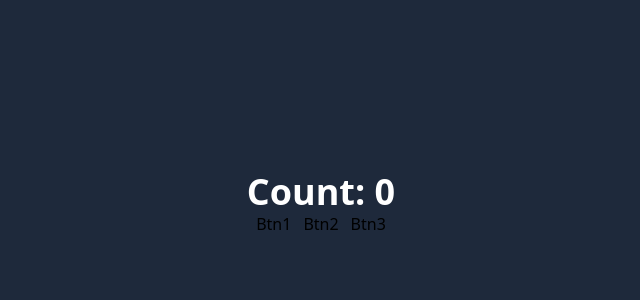
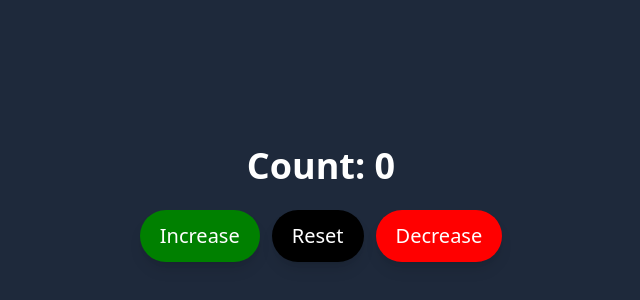
Before and after one commit to prashrijan/react-counter-app, a React app: page / in a window 1280 px wide. Shown: the part 196-496 px from the top of the page, without its empty margins (319-959 px from the left). Built offline with nearby package versions, Linux system fonts and the light colour scheme; the HTML template or start-up script is replaced by a standard one.

Commit message:
Button componenets ready

```diff
--- a/src/App.jsx
+++ b/src/App.jsx
@@ -1,15 +1,16 @@
 import React from "react";
 import { useState } from "react";
+import Button from "./Components/Button";
 
 const App = () => {
   let [count, setCount] = useState(0);
   return (
     <div className="wrapper h-screen w-full bg-slate-800 flex flex-col items-center justify-center">
       <h1 className="text-white text-4xl font-semibold ">Count: {count}</h1>
-      <div className="buttons flex gap-3">
-        <div className="button">Btn1</div>
-        <div className="button">Btn2</div>
-        <div className="button">Btn3</div>
+      <div className="buttons flex gap-3 mt-6">
+        <Button text="Increase" color="green" />
+        <Button text="Reset" color="black" />
+        <Button text="Decrease" color="red" />
       </div>
     </div>
   );
--- a/src/Components/Button.jsx
+++ b/src/Components/Button.jsx
@@ -1,11 +1,10 @@
 import React from "react";
 
-const Button = ({ text, color, onClick, disabled }) => {
+const Button = ({ text, color }) => {
   return (
     <button
-      className="text-xl text-white px-5 py-3 rounded-full shadow-2xl"
+      className="px-5 text-white text-xl font-medium py-3 rounded-full shadow-lg"
       style={{ backgroundColor: color }}
-      onClick={onClick}
     >
       {text}
     </button>
```
